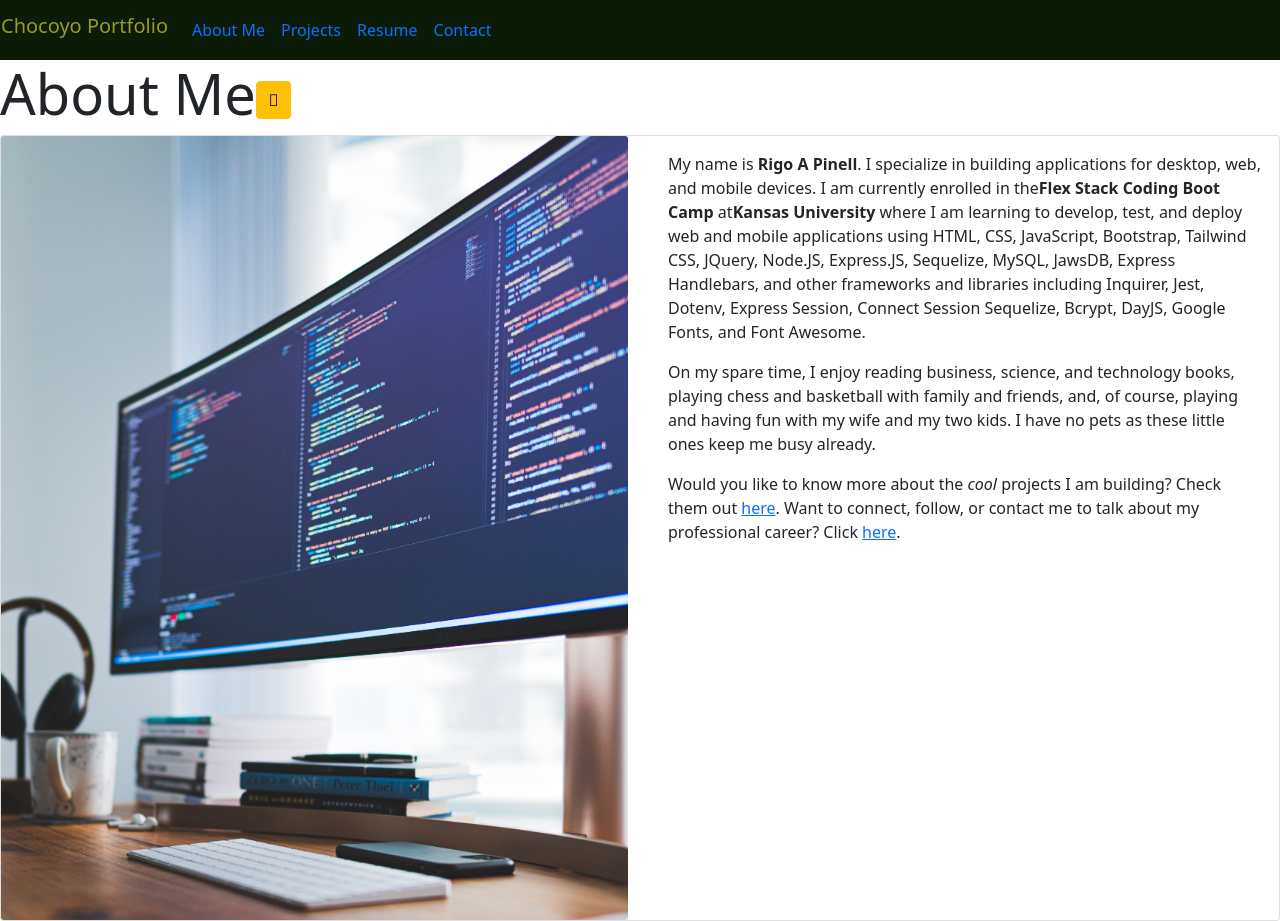
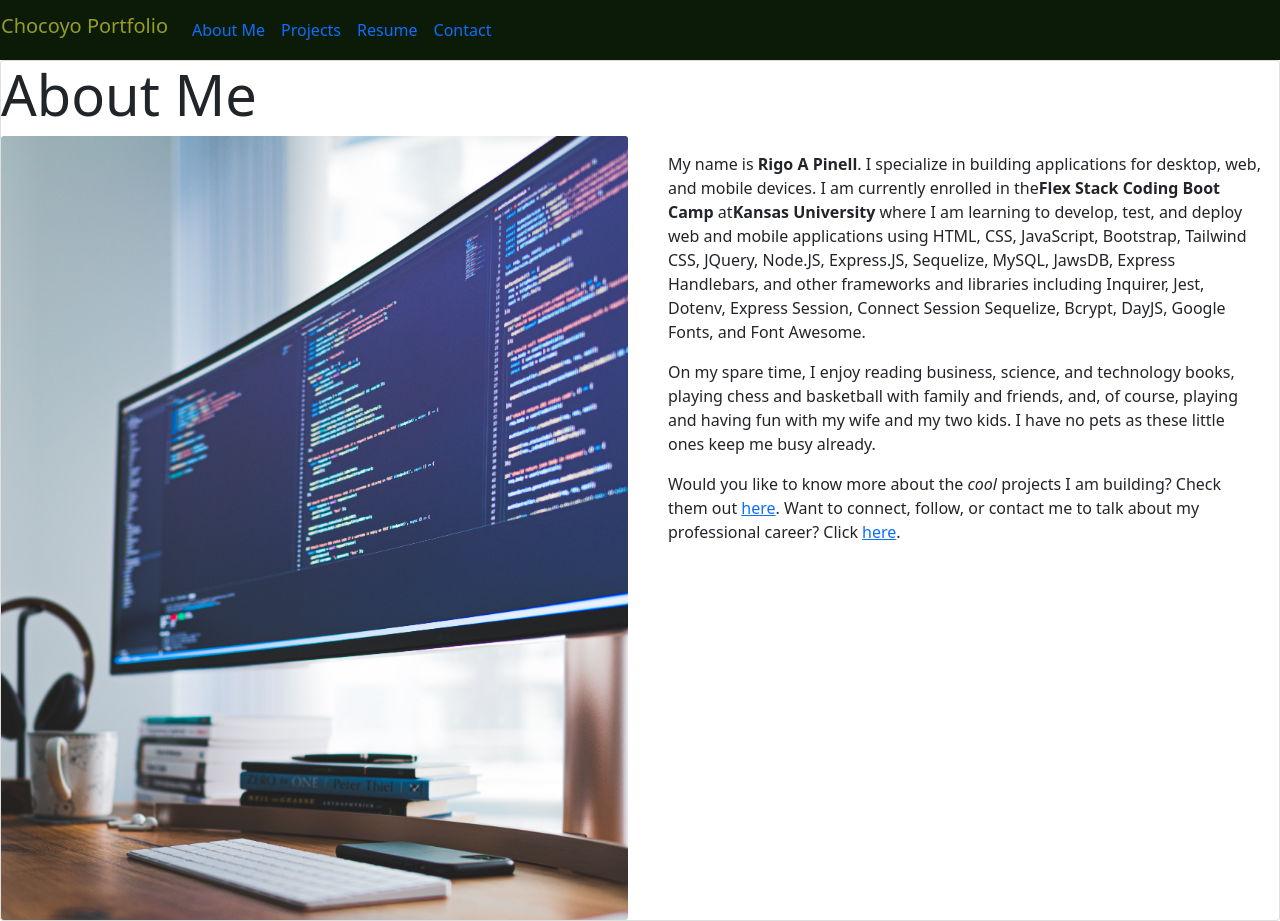
Before and after one commit to japinell/KU-CBC-Homework-20-React-Portfolio, a React (Create React App) app: page / in a window 1280 px wide. Built offline with nearby package versions, Linux system fonts and the light colour scheme.

Commit message:
Compacted the About section

```diff
--- a/src/components/about/AboutCard.js
+++ b/src/components/About.js
@@ -1,8 +1,12 @@
+//
 import React from "react";
-
-function AboutCard() {
+//
+// Render the about section
+//
+function About() {
   return (
     <div className="card mb-3" id="aboutMe">
+      <h1 className="display-4">About Me</h1>
       <div className="row no-gutters">
         <div className="col-md-6">
           <img
@@ -47,4 +51,4 @@ function AboutCard() {
   );
 }
 
-export default AboutCard;
+export default About;
--- a/src/components/Portfolio.js
+++ b/src/components/Portfolio.js
@@ -1,7 +1,7 @@
 //
 import React, { useState } from "react";
 import Header from "./Header";
-import About from "./about/About";
+import About from "./About";
 import Projects from "./projects/Projects";
 // import Hero from "./Hero";
 // import Main from "./Main";
--- a/src/components/about/About.js
+++ /dev/null
@@ -1,17 +0,0 @@
-//
-import React from "react";
-import AboutHeading from "./AboutHeading";
-import AboutCard from "./AboutCard";
-//
-//  Render the About Me page
-//
-function About() {
-  return (
-    <section>
-      <AboutHeading />
-      <AboutCard />
-    </section>
-  );
-}
-
-export default About;
--- a/src/components/about/AboutHeading.js
+++ /dev/null
@@ -1,26 +0,0 @@
-import React from "react";
-
-function AboutHeading() {
-  return (
-    <h1 className="display-4">
-      About Me
-      <button
-        className="btn btn-warning"
-        type="button"
-        data-toggle="collapse"
-        data-target="#aboutMe"
-        aria-expanded="false"
-        aria-controls="aboutMe"
-        id="showAboutMe"
-      >
-        <i
-          className="fas fa-chevron-up"
-          aria-hidden="true"
-          id="showAboutMeIcon"
-        ></i>
-      </button>
-    </h1>
-  );
-}
-
-export default AboutHeading;
```
